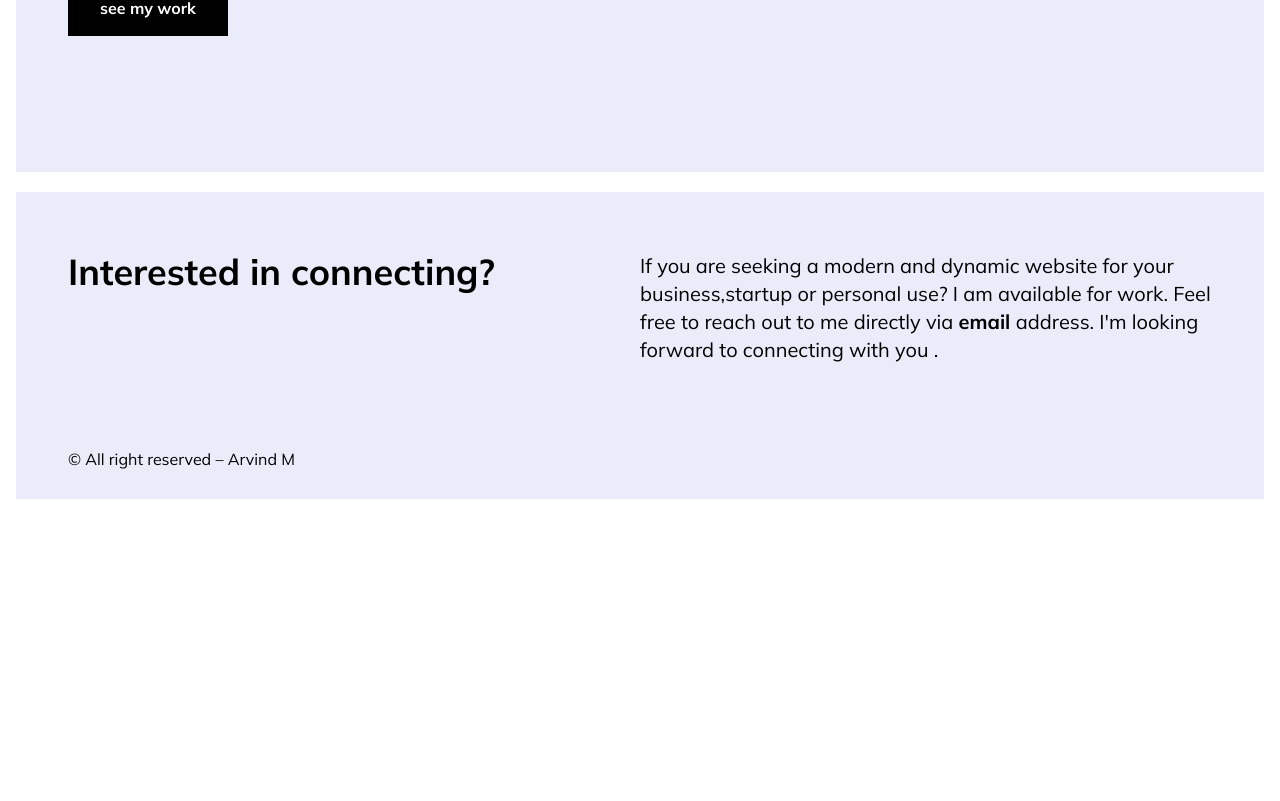
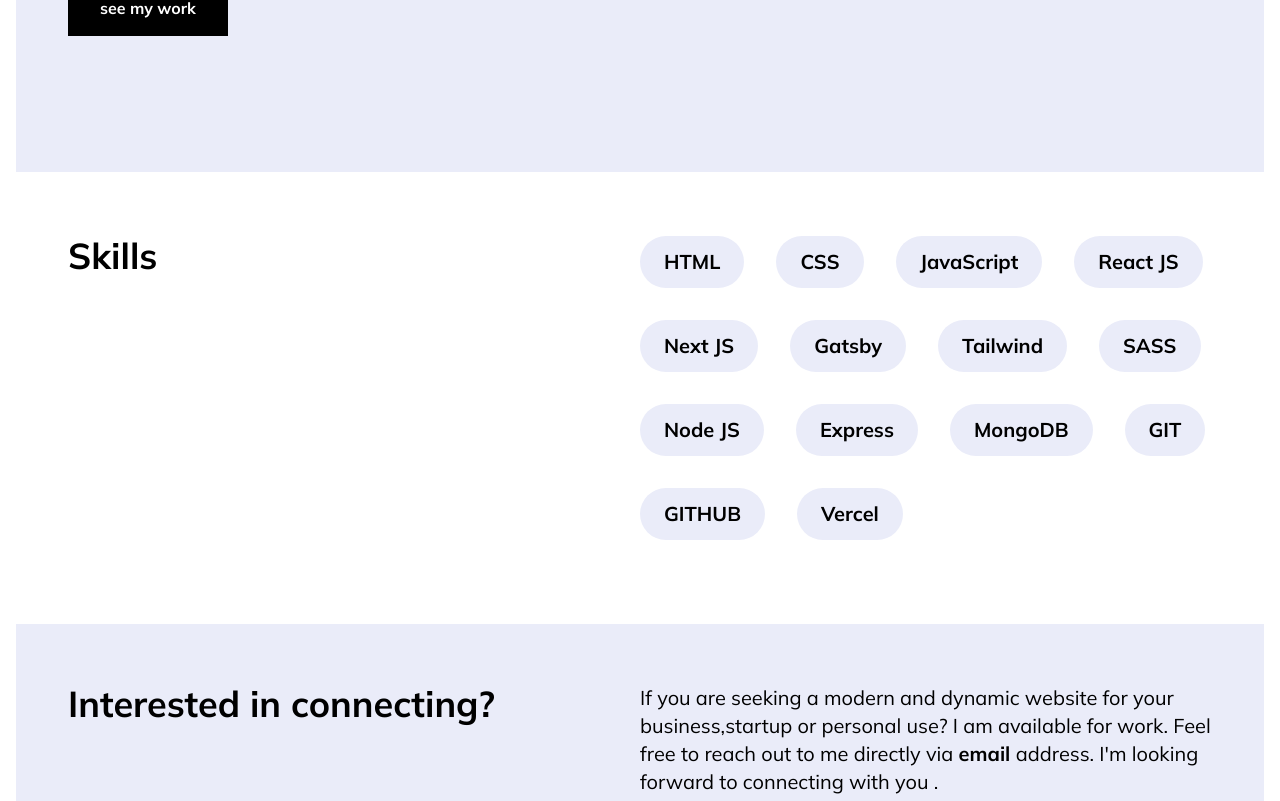
Before and after one commit to Judis07/new-portpolio, a Next.js app: page / in a window 1280 px wide. Shown: the part 612-1413 px from the top of the page. Before the commit the page ends 1111 px from the top, so only its background shows below. Built offline with nearby package versions, Linux system fonts and the light colour scheme.

Commit message:
skills section addition

```diff
--- a/app/page.js
+++ b/app/page.js
@@ -1,11 +1,12 @@
 import Footer from "@/components/footer";
 import HeroSection from "@/components/hero";
+import SkillsSection from "@/components/skills";
 
 export default function Home() {
   return (
     <>
       <HeroSection />
-
+      <SkillsSection />
       <Footer />
     </>
   );
--- /dev/null
+++ b/components/skills.jsx
@@ -0,0 +1,28 @@
+import React from "react";
+import Container from "./container";
+import { skills } from "@/utils/data";
+
+const SkillsSection = () => {
+  return (
+    <section className="py-16">
+      <Container>
+        <div className="flex">
+          <h3 className="text-4xl font-bold  mb-8 basis-1/2">Skills</h3>
+
+          <div className="basis-1/2  flex  items-center gap-8 flex-wrap   ">
+            {skills.map((skill) => (
+              <span
+                key={skill}
+                className="bg-[#EAECF9] py-3 px-6 text-xl font-bold rounded-full  inline-block"
+              >
+                {skill}
+              </span>
+            ))}
+          </div>
+        </div>
+      </Container>
+    </section>
+  );
+};
+
+export default SkillsSection;
--- /dev/null
+++ b/utils/data.js
@@ -0,0 +1,16 @@
+export const skills = [
+  "HTML",
+  "CSS",
+  "JavaScript",
+  "React JS",
+  "Next JS",
+  "Gatsby",
+  "Tailwind",
+  "SASS",
+  "Node JS",
+  "Express",
+  "MongoDB",
+  "GIT",
+  "GITHUB",
+  "Vercel",
+];
```
